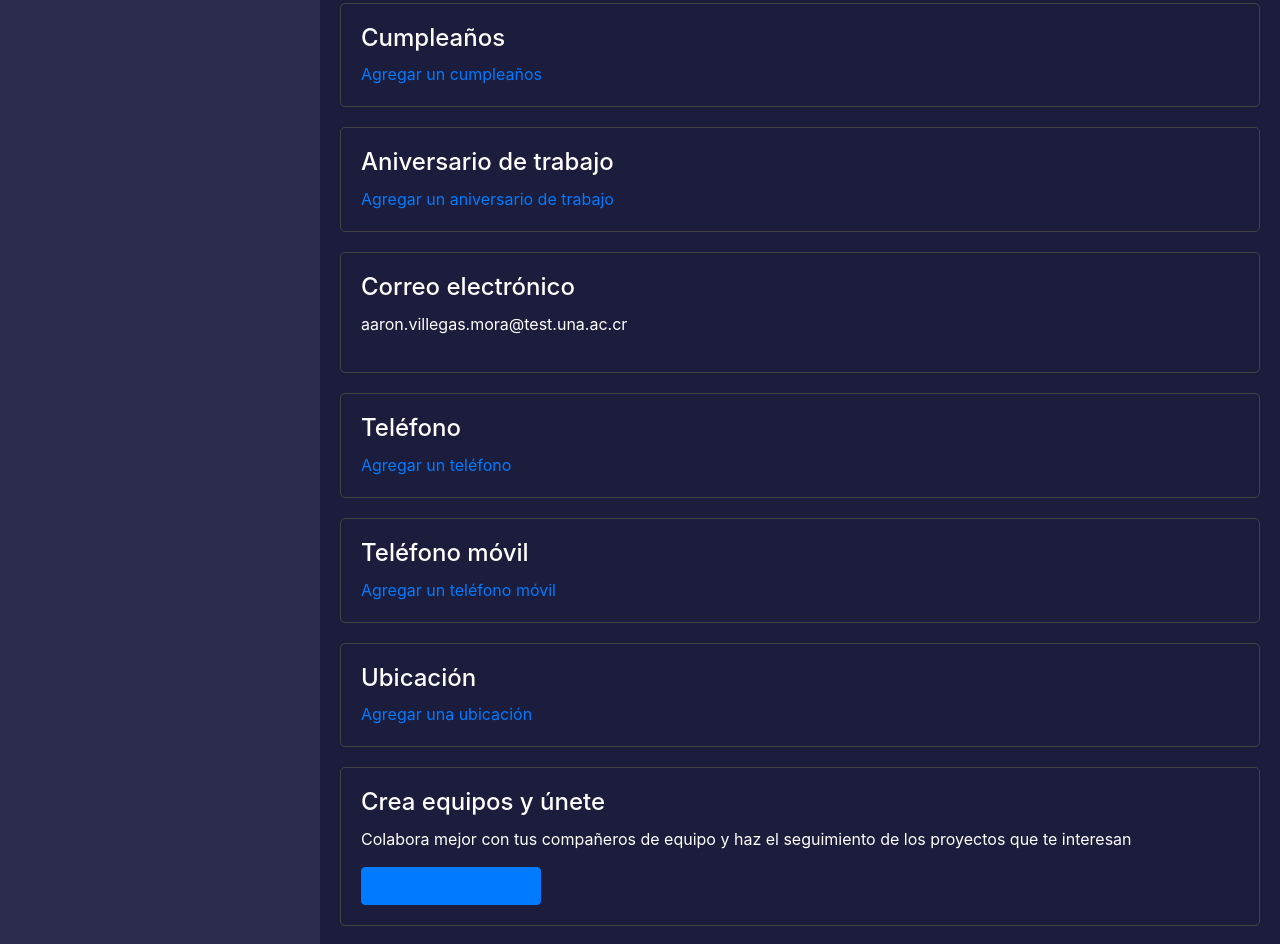
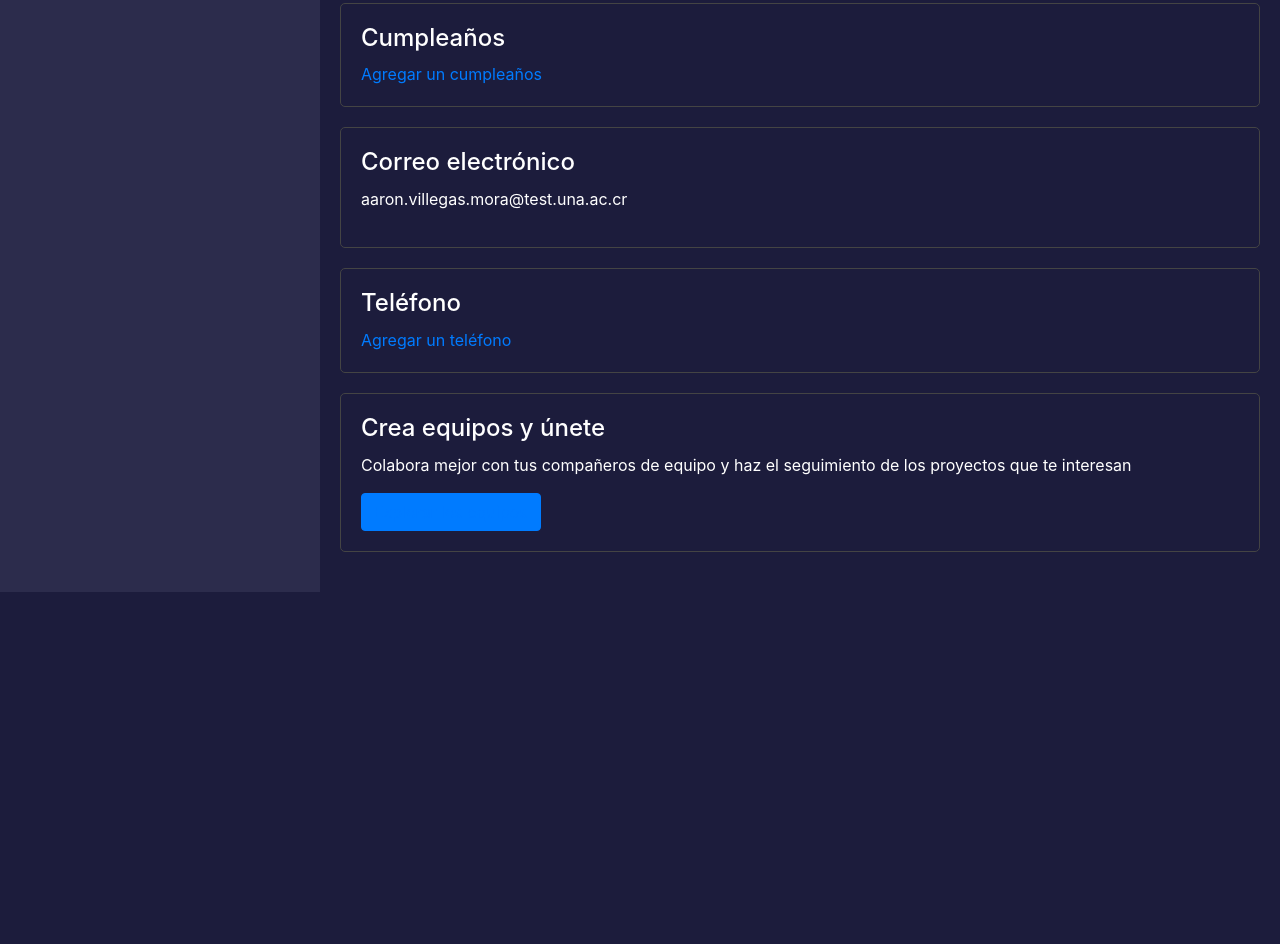
Before and after one commit to Kiro8888/Proyecto2-Diseno, a plain HTML site: page view_profile.html in a window 1280 px wide. Shown: the part 331-1275 px from the top of the page. After the commit the page ends 923 px from the top, so only its background shows below. Drawn offline with nearby package versions, Linux system fonts and the light colour scheme.

Commit message:
ultimos cambios

```diff
--- a/view_profile.html
+++ b/view_profile.html
@@ -44,24 +44,12 @@
                     <a href="#">Agregar un cumpleaños</a>
                 </div>
                 <div class="profile-section">
-                    <h4>Aniversario de trabajo</h4>
-                    <a href="#">Agregar un aniversario de trabajo</a>
-                </div>
-                <div class="profile-section">
                     <h4>Correo electrónico</h4>
                     <p>aaron.villegas.mora@test.una.ac.cr</p>
                 </div>
                 <div class="profile-section">
                     <h4>Teléfono</h4>
                     <a href="#">Agregar un teléfono</a>
-                </div>
-                <div class="profile-section">
-                    <h4>Teléfono móvil</h4>
-                    <a href="#">Agregar un teléfono móvil</a>
-                </div>
-                <div class="profile-section">
-                    <h4>Ubicación</h4>
-                    <a href="#">Agregar una ubicación</a>
                 </div>
                 <div class="profile-section">
                     <h4>Crea equipos y únete</h4>
```
Also changed, not shown: dashboard.html (+0 -3 lines).
